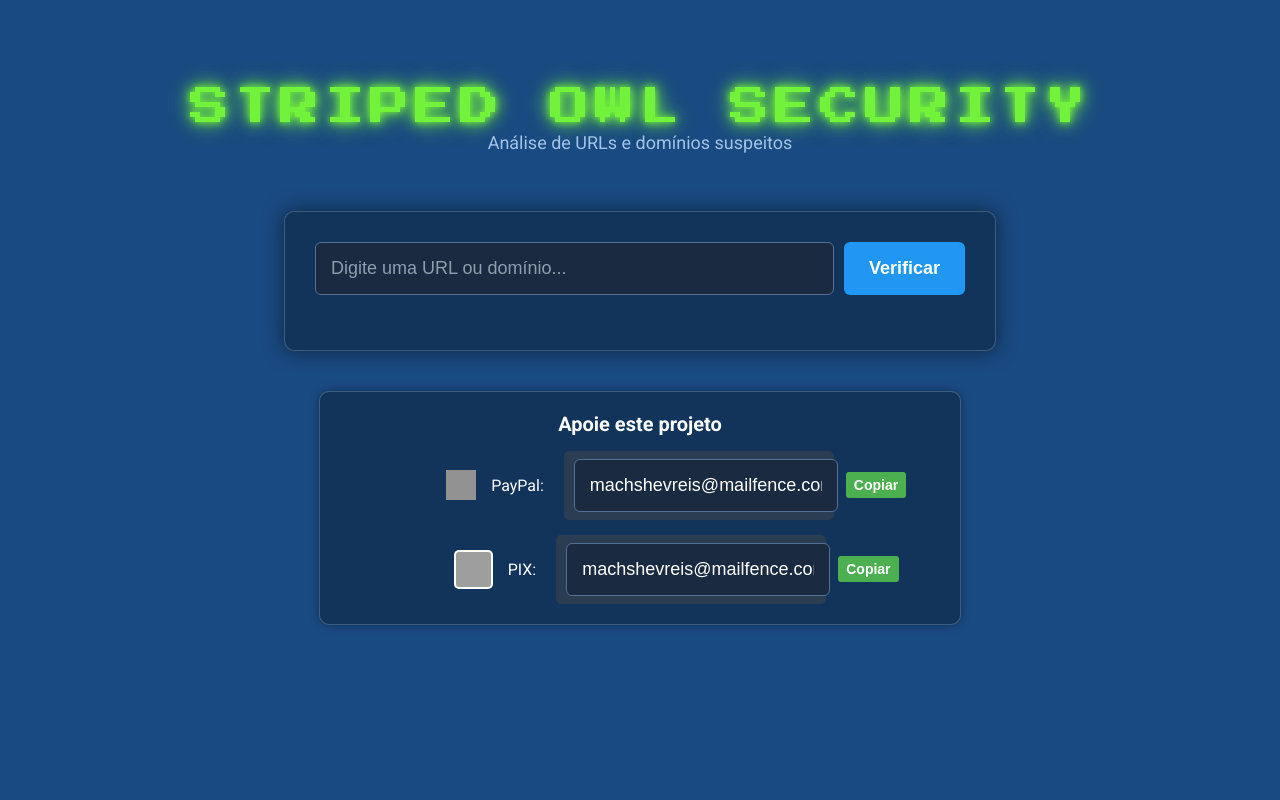
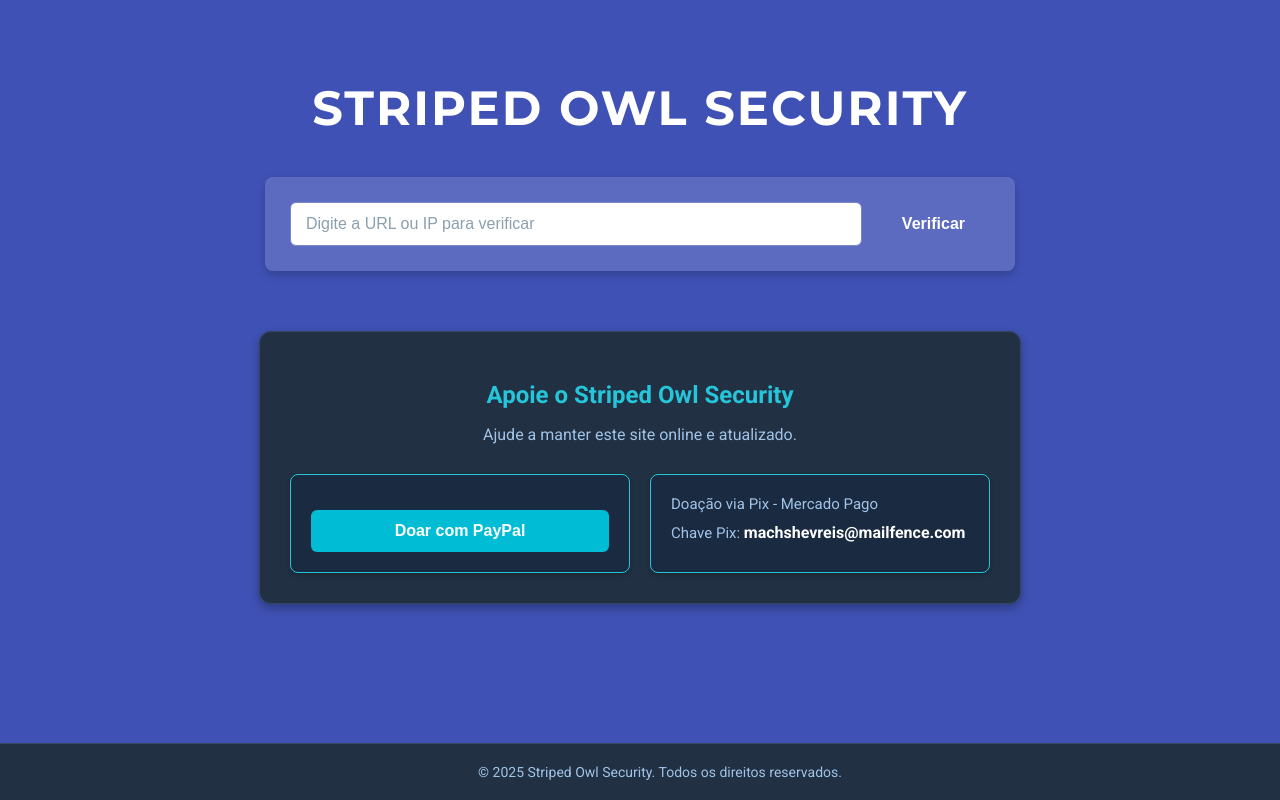
Before and after one commit to FFReis23/stripedowlsecurity, a Flask app: page / in a window 1280 px wide. Run offline with Flask 3, Linux system fonts and the light colour scheme; grey boxes are pictures that could not be loaded.

Commit message:
Update index.html

```diff
--- a/templates/index.html
+++ b/templates/index.html
@@ -5,69 +5,63 @@
     <meta name="viewport" content="width=device-width, initial-scale=1" />
     <title>Striped Owl Security</title>
 
-    <link href="https://fonts.googleapis.com/css2?family=Press+Start+2P&family=Share+Tech+Mono&display=swap" rel="stylesheet">
-
     <link href="https://fonts.googleapis.com/css2?family=Roboto:wght@400;700&display=swap" rel="stylesheet">
-
-    <style>
+    <link href="https://fonts.googleapis.com/css2?family=Montserrat:wght@700&display=swap" rel="stylesheet"> <style>
         body {
             font-family: 'Roboto', Arial, sans-serif;
-            /* Azul de fundo mais claro, similar ao céu na imagem, mas um tom mais vibrante */
-            background-color: #1a4a82;
-            color: #ffffff; /* Texto claro */
+            background-color: #3f51b5; /* Azul do fundo da Image 1 */
+            color: #ffffff; /* Texto branco */
             margin: 0;
             padding: 0;
+            display: flex;
+            flex-direction: column;
+            min-height: 100vh; /* Garante que o footer fique no final */
+        }
+
+        .main-content {
+            flex-grow: 1; /* Permite que o conteúdo principal ocupe o espaço disponível */
+            display: flex;
+            flex-direction: column;
+            align-items: center;
+            justify-content: center; /* Centraliza verticalmente o conteúdo */
+            padding: 40px 20px;
         }
 
         .header {
             text-align: center;
-            padding: 60px 20px 40px;
+            margin-bottom: 40px;
         }
 
         h1 {
-            /* Fonte mais chamativa estilo hacker */
-            font-family: 'Press Start 2P', cursive;
-            font-size: 40px; /* Ajustado para caber o estilo da fonte */
-            font-weight: 400; /* Fontes pixeladas geralmente não usam bold */
-            color: #72f23b; /* Verde neon vibrante */
-            text-shadow:
-                0 0 7px #72f23b,
-                0 0 15px #72f23b,
-                0 0 25px rgba(114, 242, 59, 0.7); /* Efeito neon mais forte */
-            letter-spacing: 5px;
-            margin-bottom: 5px;
+            font-family: 'Montserrat', sans-serif; /* Fonte para o título principal, similar à Image 1 */
+            font-size: 48px;
+            font-weight: 700;
+            color: #ffffff;
+            letter-spacing: 2px;
+            margin: 0;
         }
 
-        .subtitle {
-            font-size: 18px;
-            color: #a0c3e7; /* Azul claro para o subtítulo */
-            margin-top: 5px;
-        }
-
-        .container {
-            max-width: 650px;
-            margin: 0 auto;
-            background: rgba(0, 0, 0, 0.3); /* Fundo um pouco mais escuro para contraste */
-            padding: 30px;
-            border-radius: 10px;
-            box-shadow: 0 0 20px rgba(0, 0, 0, 0.5);
-            border: 1px solid rgba(255, 255, 255, 0.2); /* Borda mais visível */
-        }
-
-        .input-box {
+        .search-container {
+            max-width: 700px;
+            width: 100%;
+            background-color: #5c6bc0; /* Fundo do container da search bar da Image 1 */
+            padding: 25px;
+            border-radius: 8px;
+            box-shadow: 0 4px 10px rgba(0, 0, 0, 0.2);
             display: flex;
-            gap: 10px;
-            margin-bottom: 25px;
+            align-items: center;
+            gap: 15px;
         }
 
         input[type="text"] {
-            flex: 1;
-            padding: 15px;
-            border: 1px solid #557096;
+            flex-grow: 1;
+            padding: 12px 15px;
+            border: 1px solid #7986cb; /* Borda do input */
             border-radius: 6px;
-            font-size: 18px;
-            background-color: #1a2a40;
-            color: #ffffff;
+            font-size: 16px;
+            background-color: #ffffff;
+            color: #333;
+            outline: none;
         }
 
         input[type="text"]::placeholder {
@@ -75,174 +69,162 @@
         }
 
         button {
-            padding: 15px 25px;
+            padding: 12px 25px;
             border: none;
-            /* Cor do botão mais vibrante */
-            background: #2196f3;
+            background-color: #5c6bc0; /* Cor do botão da Image 1 */
             color: white;
             border-radius: 6px;
             cursor: pointer;
-            font-size: 18px;
+            font-size: 16px;
             font-weight: bold;
-            transition: background 0.3s;
+            transition: background-color 0.2s;
         }
 
         button:hover {
-            background: #0d8aee; /* Cor mais escura no hover */
+            background-color: #4b5ca9; /* Escurece um pouco no hover */
         }
 
-        .result-box {
-            margin-top: 20px;
-            background: #1a2a40;
+        /* Seção de Doação (adaptada da Image 2) */
+        .donation-section {
+            margin-top: 60px; /* Espaço entre a busca e a doação */
+            background-color: #213042; /* Fundo da seção de doação da Image 2 */
+            border-radius: 12px;
+            padding: 30px;
+            width: 100%;
+            max-width: 700px;
+            box-shadow: 0 4px 10px rgba(0, 0, 0, 0.3);
+            border: 1px solid #33485c; /* Borda sutil */
+        }
+
+        .donation-title {
+            font-size: 24px;
+            font-weight: 700;
+            text-align: center;
+            color: #26c6da; /* Cor do título da doação da Image 2 */
+            margin-bottom: 10px;
+        }
+
+        .donation-subtitle {
+            font-size: 16px;
+            text-align: center;
+            color: #a0c3e7;
+            margin-bottom: 30px;
+        }
+
+        .donation-methods {
+            display: flex;
+            gap: 20px;
+            justify-content: center;
+            flex-wrap: wrap; /* Permite que os itens quebrem a linha em telas menores */
+        }
+
+        .paypal-box, .pix-box {
+            background-color: #1a2a40; /* Fundo interno das caixas */
+            border-radius: 8px;
             padding: 20px;
-            border-radius: 8px;
-            border-left: 4px solid #2196f3;
-            white-space: pre-wrap;
+            box-shadow: 0 2px 5px rgba(0, 0, 0, 0.2);
+            flex: 1; /* Permite que as caixas cresçam e diminuam */
+            min-width: 250px; /* Largura mínima para as caixas */
+            border: 1px solid #26c6da; /* Borda da Image 2 */
+            display: flex;
+            flex-direction: column;
+            justify-content: space-between; /* Para espaçar o conteúdo verticalmente */
+        }
+
+        .paypal-box button {
+            background-color: #00bcd4; /* Cor do botão "Doar com PayPal" da Image 2 */
+            color: white;
+            padding: 12px 20px;
+            border-radius: 6px;
+            font-size: 16px;
+            font-weight: bold;
+            width: 100%;
+            margin-top: 15px; /* Espaço acima do botão */
+        }
+
+        .paypal-box button:hover {
+            background-color: #00acc1;
+        }
+
+        .pix-box p {
+            margin: 0 0 10px 0;
+            color: #a0c3e7;
+            font-size: 15px;
+        }
+
+        .pix-box strong {
             color: #ffffff;
             font-size: 16px;
+            word-break: break-all; /* Garante que a chave Pix não estoure o layout */
         }
 
-        .support-box {
-            margin-top: 40px;
+        .footer {
+            margin-top: 60px; /* Espaço antes do footer */
+            text-align: center;
             padding: 20px;
-            text-align: center;
-            background: rgba(0, 0, 0, 0.3);
-            border-radius: 10px;
-            box-shadow: 0 0 10px rgba(0,0,0,0.3);
-            color: #ffffff;
-            border: 1px solid rgba(255, 255, 255, 0.2);
-            max-width: 600px;
-            margin: 40px auto;
+            font-size: 14px;
+            color: #a0c3e7;
+            background-color: #213042; /* Fundo do footer da Image 2 */
+            border-top: 1px solid #33485c;
+            width: 100%;
         }
 
-        .support-title {
-            font-size: 20px; /* Aumentado */
-            font-weight: bold;
-            margin-bottom: 15px;
-            color: #ffffff;
+        /* Adaptação para telas menores */
+        @media (max-width: 768px) {
+            h1 {
+                font-size: 38px;
             }
-
-        .support-method {
-            display: flex;
+            .search-container {
+                flex-direction: column;
+                gap: 10px;
+                padding: 20px;
+            }
+            button {
+                width: 100%;
+            }
+            .donation-methods {
+                flex-direction: column;
                 align-items: center;
-            justify-content: center;
-            gap: 10px;
-            margin-top: 15px; /* Mais espaço entre os métodos */
-            font-size: 16px;
             }
-
-        .support-method img {
-            width: 30px; /* Ícones um pouco maiores */
-            height: 30px;
-            filter: invert(0); /* Remove o filtro padrão, vamos aplicar individualmente */
-            margin-right: 5px; /* Espaço entre ícone e texto */
+            .paypal-box, .pix-box {
+                width: 90%;
             }
-
-        /* PayPal icon */
-        .support-method img[src*="174861.png"] {
-            filter: invert(1) brightness(1.5); /* Branco com brilho */
-        }
-
-        /* PIX icon */
-        .support-method img[src*="PIX_logo.svg"] {
-            background-color: white; /* Fundo branco para o logo PIX */
-            border-radius: 5px; /* Cantos levemente arredondados */
-            padding: 2px;
-            width: 35px; /* Ajuste para o padding */
-            height: 35px;
-        }
-
-        /* Estilo para a caixa de chave Pix/PayPal */
-        .copy-input-container {
-            display: flex;
-            align-items: center;
-            background-color: #2a3d53; /* Fundo mais escuro para a chave */
-            border-radius: 5px;
-            padding: 8px 10px;
-            margin-left: 10px;
-            max-width: 250px; /* Limitar largura da caixa */
-        }
-
-        .copy-input {
-            border: none;
-            background: none;
-            color: #ffffff;
-            font-size: 15px;
-            flex-grow: 1;
-            padding: 0;
-            outline: none; /* Remover outline no focus */
-            cursor: text; /* Indicar que é selecionável */
-        }
-
-        .copy-button {
-            background-color: #4CAF50; /* Verde para copiar */
-            color: white;
-            border: none;
-            border-radius: 3px;
-            padding: 5px 8px;
-            margin-left: 8px;
-            cursor: pointer;
-            font-size: 14px;
-            transition: background-color 0.2s;
-        }
-
-        .copy-button:hover {
-            background-color: #45a049;
         }
     </style>
 
 </head>
 <body>
 
+    <div class="main-content">
         <div class="header">
             <h1>STRIPED OWL SECURITY</h1>
-        <p class="subtitle">Análise de URLs e domínios suspeitos</p>
         </div>
 
-    <div class="container">
-        <form method="POST">
-            <div class="input-box">
-                <input type="text" name="url" placeholder="Digite uma URL ou domínio..." required>
+        <div class="search-container">
+            <input type="text" name="url" placeholder="Digite a URL ou IP para verificar" required>
             <button type="submit">Verificar</button>
         </div>
-        </form>
 
-        {% if result %}
-            <div class="result-box">{{ result|safe }}</div>
-        {% endif %}
+        <div class="donation-section">
+            <h2 class="donation-title">Apoie o Striped Owl Security</h2>
+            <p class="donation-subtitle">Ajude a manter este site online e atualizado.</p>
+
+            <div class="donation-methods">
+                <div class="paypal-box">
+                    <button>Doar com PayPal</button>
                 </div>
 
-    <div class="support-box">
-        <div class="support-title">Apoie este projeto</div>
-
-        <div class="support-method">
-            <img src="https://cdn-icons-png.flaticon.com/512/174/174861.png" alt="PayPal Icon">
-            <span>PayPal:</span>
-            <div class="copy-input-container">
-                <input type="text" class="copy-input" value="machshevreis@mailfence.com" readonly id="paypalKey">
-                <button class="copy-button" onclick="copyToClipboard('paypalKey')">Copiar</button>
+                <div class="pix-box">
+                    <p>Doação via Pix - Mercado Pago</p>
+                    <p>Chave Pix: <strong>machshevreis@mailfence.com</strong></p>
                 </div>
-        </div>
-
-        <div class="support-method">
-            <img src="https://upload.wikimedia.org/wikipedia/commons/0/04/PIX_logo.svg" alt="PIX Icon">
-            <span>PIX:</span>
-            <div class="copy-input-container">
-                <input type="text" class="copy-input" value="machshevreis@mailfence.com" readonly id="pixKey">
-                <button class="copy-button" onclick="copyToClipboard('pixKey')">Copiar</button>
             </div>
         </div>
     </div>
 
-    <script>
-        function copyToClipboard(elementId) {
-            const copyText = document.getElementById(elementId);
-            copyText.select();
-            copyText.setSelectionRange(0, 99999); // Para mobile
-            document.execCommand("copy");
-            alert("Chave copiada: " + copyText.value);
-        }
-    </script>
+    <footer class="footer">
+        © 2025 Striped Owl Security. Todos os direitos reservados.
+    </footer>
 
 </body>
 </html>
```
Lines whose indentation alone changed are shown as unchanged.
